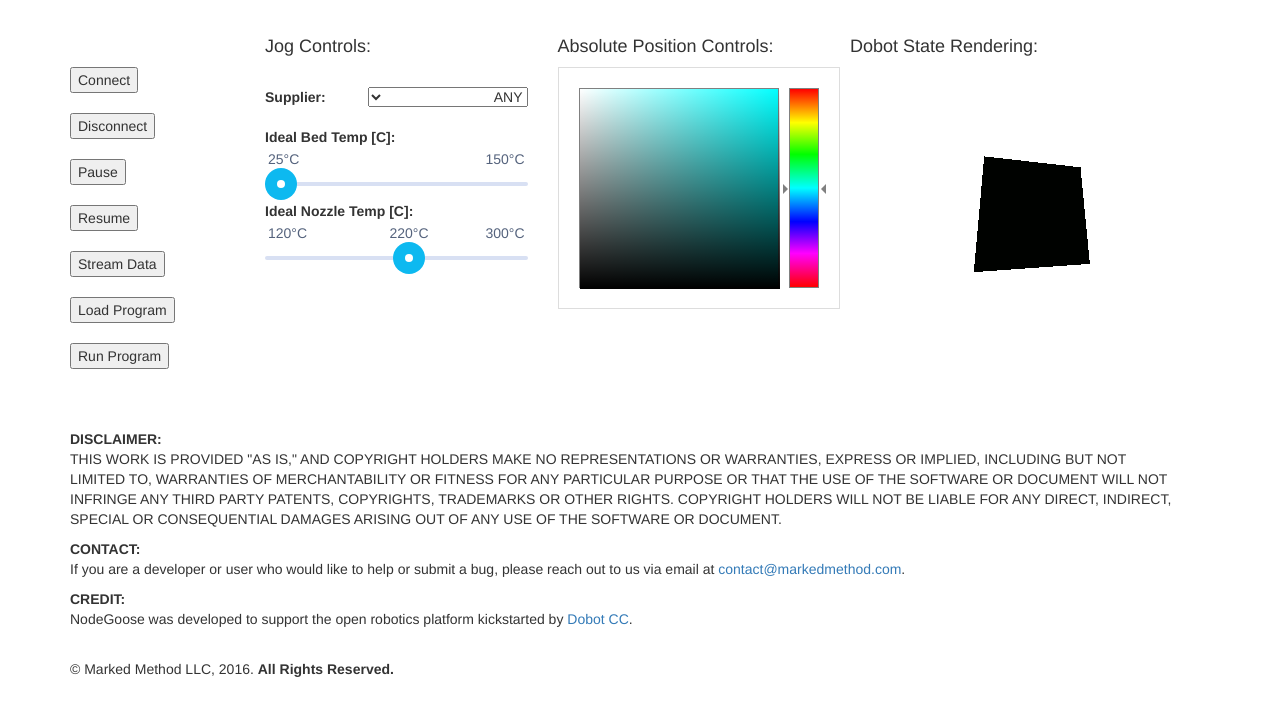
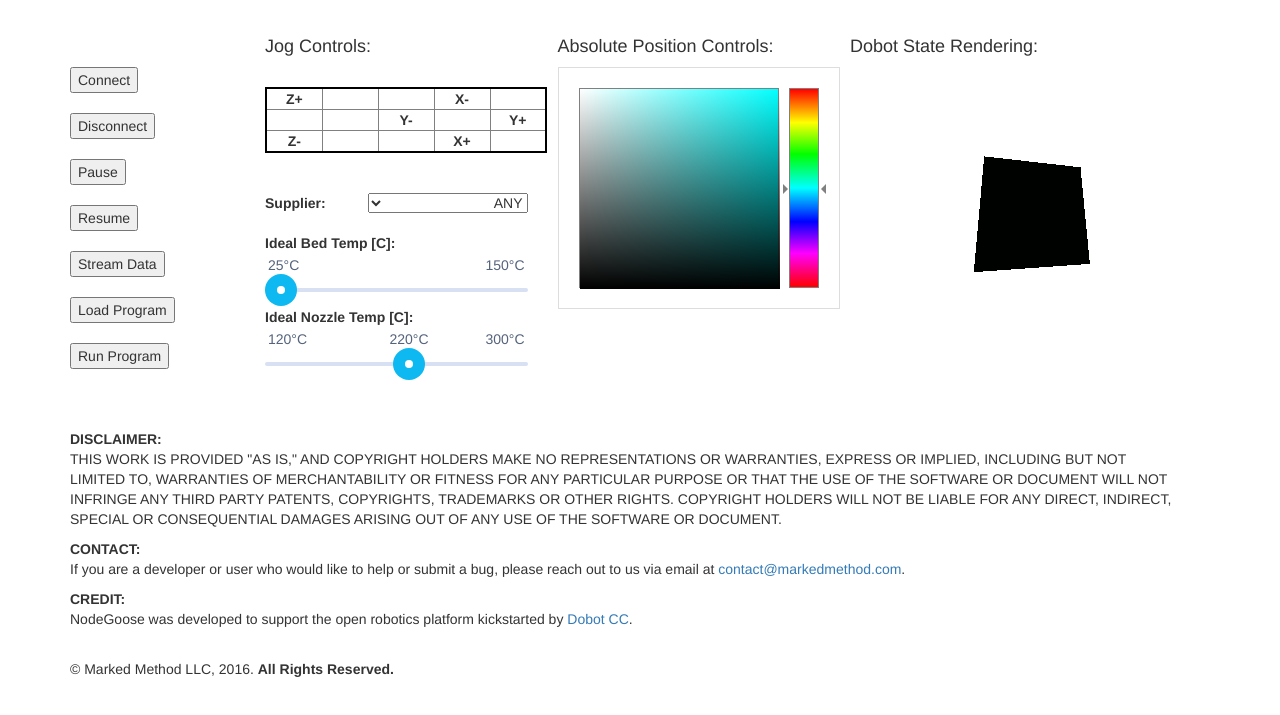
Before and after one commit to rniice/node-goose, a plain HTML site: page public/index.html in a window 1280 px wide. Shown: the part 49-764 px from the top of the page. Drawn offline with nearby package versions, Linux system fonts and the light colour scheme; some packages are replaced by stand-ins of ours; a script that the page names is missing.

Commit message:
add jog mode button geometric layout

```diff
--- a/public/index.html
+++ b/public/index.html
@@ -91,6 +91,35 @@
           <h4>Jog Controls:</h4>
 
             <br>
+
+            <table class="processing-parameters" style="width:100%">
+              <tr>
+                <td><strong>Z+</strong></td>
+                <td><strong></strong></td>
+                <td><strong></strong></td>
+                <td><strong>X-</strong></td>
+                <td><strong></strong></td>
+              </tr>
+              <tr>
+                <td><strong></strong></td>
+                <td><strong></strong></td>
+                <td><strong>Y-</strong></td>
+                <td><strong></strong></td>
+                <td><strong>Y+</strong></td>
+              </tr>
+              <tr>
+                <td><strong>Z-</strong></td>
+                <td><strong></strong></td>
+                <td><strong></strong></td>
+                <td><strong>X+</strong></td>
+                <td><strong></strong></td>
+              </tr>
+
+            </table>
+
+            <br>
+            <br>
+
 
             <!--<h4>Cost Properties:</h4>-->
 
```
